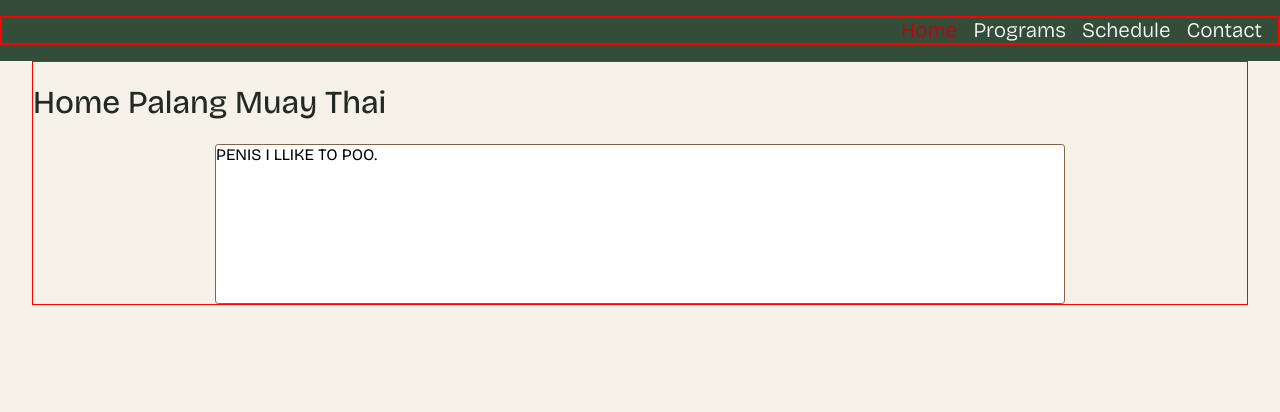
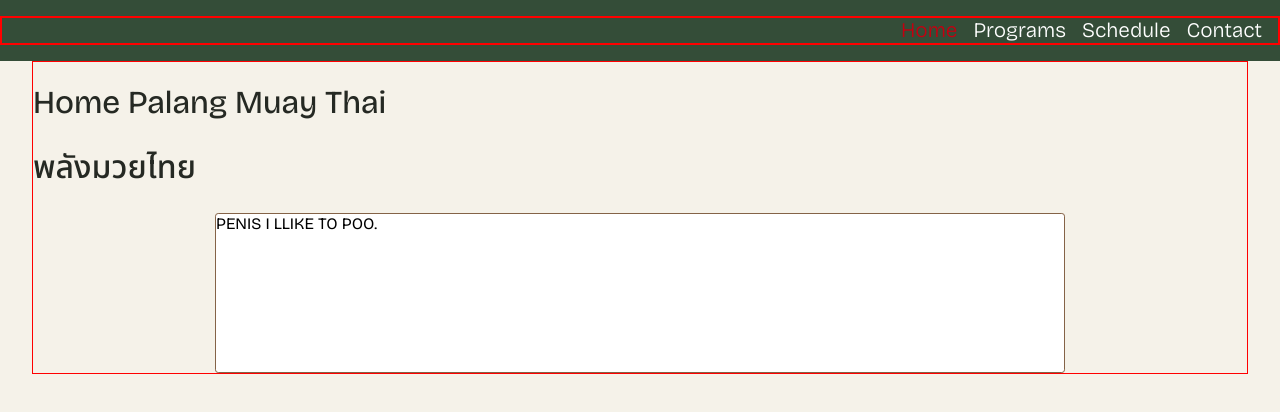
Before and after one commit to joeylee08/palang-muay-thai, a React (Vite) app in the folder client/: page / in a window 1280 px wide. Shown: the top 412 px of the page. Built offline with nearby package versions, Linux system fonts and the light colour scheme.

Commit message:
NavBar and font selected

```diff
--- a/client/index.html
+++ b/client/index.html
@@ -8,6 +8,10 @@
 		<link rel="preconnect" href="https://fonts.googleapis.com">
 		<link rel="preconnect" href="https://fonts.gstatic.com" crossorigin>
 		<link href="https://fonts.googleapis.com/css2?family=Bricolage+Grotesque:opsz,wght@12..96,200..800&display=swap" rel="stylesheet">
+		<!-- font noto sans thai -->
+		<link rel="preconnect" href="https://fonts.googleapis.com">
+		<link rel="preconnect" href="https://fonts.gstatic.com" crossorigin>
+		<link href="https://fonts.googleapis.com/css2?family=Noto+Sans+Thai:wght@100..900&display=swap" rel="stylesheet">
 	</head>
 	<body>
 			<div id="root"></div>
--- a/client/src/pages/Home.tsx
+++ b/client/src/pages/Home.tsx
@@ -2,6 +2,7 @@ const Home = () => {
 	return (
 		<div className='mainPage home'>
 			<h1>Home Palang Muay Thai</h1>
+			<h1 className='thaiHeading'>พลังมวยไทย</h1>
 			<div className='child'>
 				PENIS I LLIKE TO POO.
 			</div>
--- a/client/src/styles.css
+++ b/client/src/styles.css
@@ -24,6 +24,9 @@ body {
 h1, h2, h3, h4 {
 	color: #252923;
 	font-weight: 450;
+}
+.thaiHeading {
+	font-family: "Noto Sans Thai", sans-serif;
 }
 p {
 	color: #252923;
```
